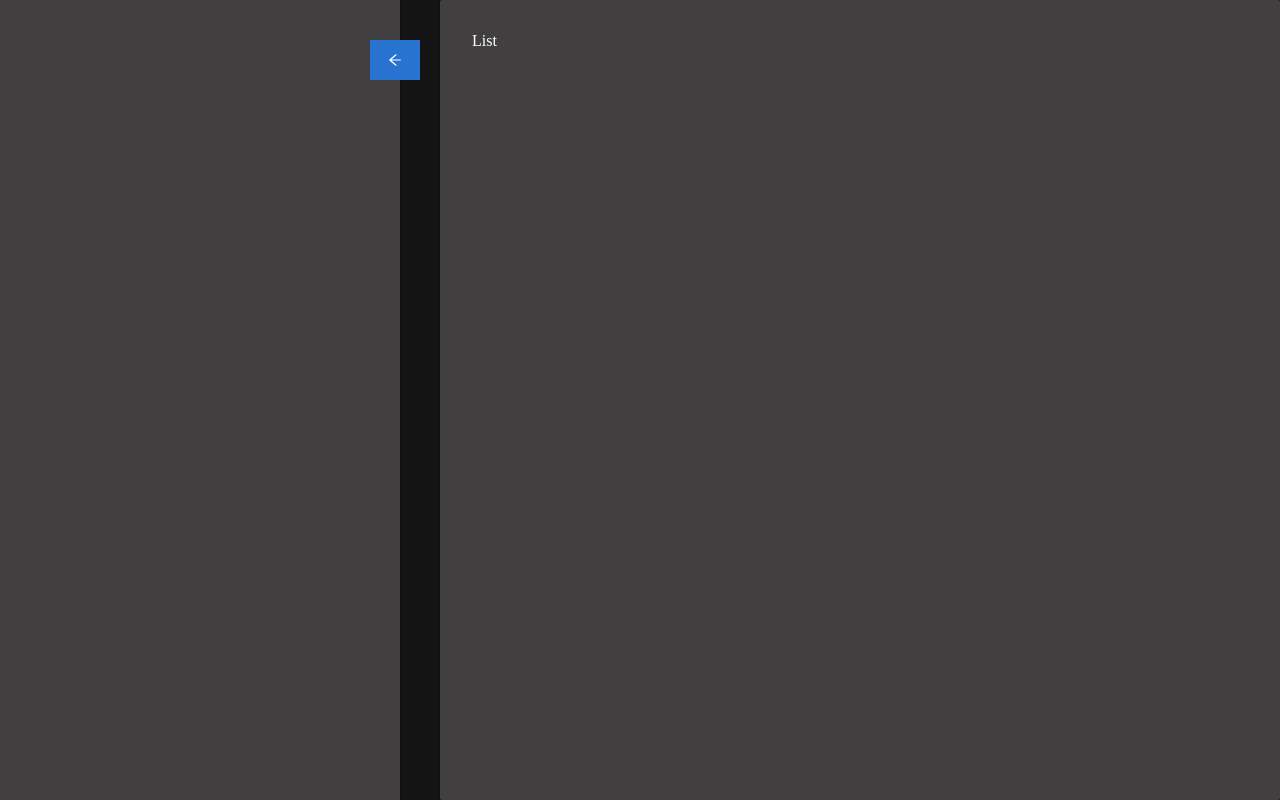
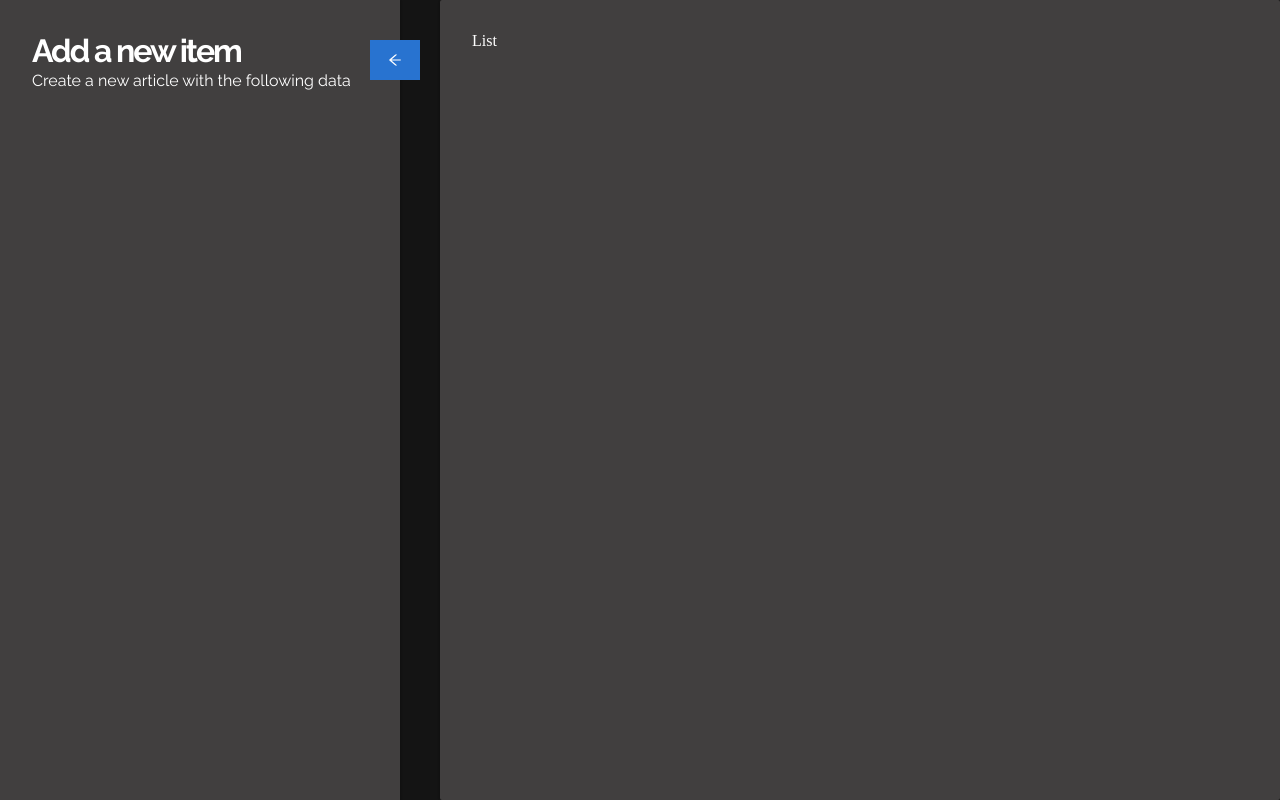
Before and after one commit to Rub4l1to/to-do-redux, a React (Vite) app: page / in a window 1280 px wide. Built offline with nearby package versions, Linux system fonts and the light colour scheme.

Commit message:
Home transitions

```diff
--- a/src/components/Iterations/index.tsx
+++ b/src/components/Iterations/index.tsx
@@ -19,11 +19,13 @@ const Iterations = () => {
   const { menu } = useAppSelector((state) => state.example);
 
   return (
-    <Styled.Iterations>
-      <Styled.Heading>
-        <Styled.Title>Add a new item</Styled.Title>
-        <Styled.Subtitle>Create a new article with the following data</Styled.Subtitle>
-      </Styled.Heading>
+    <Styled.Iterations toggle={menu}>
+      <Styled.Content toggle={menu}>
+        <Styled.Heading>
+          <Styled.Title>Add a new item</Styled.Title>
+          <Styled.Subtitle>Create a new article with the following data</Styled.Subtitle>
+        </Styled.Heading>
+      </Styled.Content>
       <Button toggleButton={menu} onClick={() => dispatch(setToggleMenu())}>
         <AiOutlineArrowRight />
       </Button>
--- a/src/components/Iterations/styles.ts
+++ b/src/components/Iterations/styles.ts
@@ -2,28 +2,31 @@ import styled from '@emotion/styled';
 
 //* Button styles
 import { Button } from 'components/Button/styles';
+import { fadeIn, fadeOut } from 'styles/animations';
 
 //* Mixins
 import { MarginBlock, PaddingBlock, PaddingInline } from 'styles/mixins';
 
-export const Iterations = styled('article')`
+export const Iterations = styled('article')<{ toggle: boolean }>`
   position: relative;
-  ${PaddingInline({ start: 0, end: 0 })};
+  ${PaddingInline({ start: 2, end: 2 })};
   ${PaddingBlock({ start: 2, end: 2 })};
-  flex: 1 1 auto;
-  max-block-size: 100%;
+  inline-size: ${({ toggle }) => (toggle ? '30px' : '400px')};
   background: ${({ theme: { colors } }) => colors.background};
   box-shadow: 0 1px 3px rgba(0, 0, 0, 0.12), 0 1px 2px rgba(0, 0, 0, 0.24);
+  transition: all 0.3s cubic-bezier(0.25, 0.8, 0.25, 1);
+`;
 
-  @media (min-width: ${({ theme: { breakpoints } }) => breakpoints.md}) {
-    ${PaddingInline({ start: 2, end: 2 })};
-  }
+export const Content = styled('div')<{ toggle: boolean }>`
+  visibility: ${({ toggle }) => (toggle ? 'hidden' : 'visible')};
+  animation: ${({ toggle }) => (toggle ? fadeOut : fadeIn)} 0.3s ease-in-out;
+  transition: opacity 0.5s ease-in-out;
 `;
 
 export const Heading = styled('div')`
   display: flex;
   flex-direction: column;
-  visibility: hidden;
+  inline-size: max-content;
 `;
 
 export const Title = styled('h2')`
--- a/src/pages/Home/styles.ts
+++ b/src/pages/Home/styles.ts
@@ -8,9 +8,7 @@ export const Home = styled('section')<{ toggleMenu: boolean }>`
   ${BlockSize({ blockSize: 'auto', minBlockSize: '100vh', maxBlockSize: 'max-content' })}
   background: ${({ theme: { colors } }) => colors.tertiary};
   color: ${({ theme: { colors } }) => colors.primary};
-  display: grid;
-  grid-template-columns: ${({ toggleMenu }) => (toggleMenu ? '80px' : '400px')} 1fr;
+  display: flex;
+  flex-wrap: wrap;
   gap: 40px;
-
-  transition: all 2s;
 `;
--- a/src/styles/animations.ts
+++ b/src/styles/animations.ts
@@ -1 +1,23 @@
 import { keyframes } from '@emotion/react';
+
+export const fadeIn = keyframes`
+    0% {
+        opacity: 0;
+
+    }
+    100% {
+        opacity: 1;
+
+    }
+`;
+
+export const fadeOut = keyframes`
+    0% {
+        opacity: 1;
+
+    }
+    100% {
+        opacity: 0;
+
+    }
+`;
```
